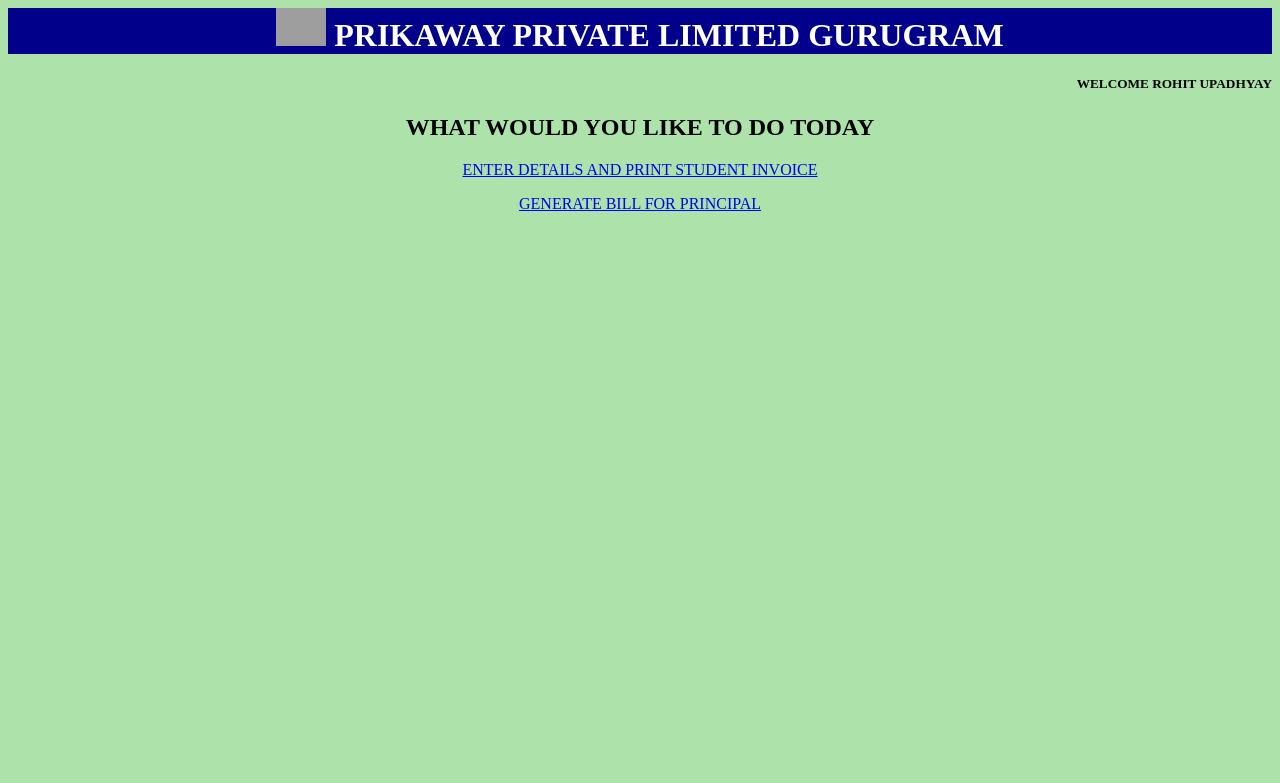
After one commit to AyushS305/flask, a Flask app: page /homepage in a window 1280 px wide. The commit adds this page. Shown: the top 783 px of the page. Run offline with Flask 3, Linux system fonts and the light colour scheme; grey boxes are pictures that could not be loaded.

Commit message:
added the homepage feature

```diff
--- a/app.py
+++ b/app.py
@@ -18,14 +18,16 @@ def auth():
       if request.form['username']!='rukaifu@gmail.com' or request.form['password']!='12345':
          error = 'Invalid Credentials. Please try again.'
       else:
-         return redirect(url_for('input'))
+         return redirect(url_for('homepage'))
+   return render_template('login.html', error=error)
 
-   return render_template('login.html', error=error)
+@app.route('/homepage')
+def homepage():
+   return render_template('homepage.html')
 
 
 @app.route('/input', methods = ['POST', 'GET'])
 def input ():
-
    cur=db_connect()
    cur.execute("select item_name from products")
    y=z=[]
--- /dev/null
+++ b/templates/homepage.html
@@ -0,0 +1,33 @@
+<html>
+    <head>
+        <title>Homepage</title>
+        <style>
+            h1 {
+              text-align: center;
+              display: block;
+              border: 1px black;
+              background-color: darkblue;
+              color: white;
+
+            }
+            img {
+              text-align: center;
+
+            }
+
+            body {
+           text-align: center;
+           background-color:rgb(173, 226, 170);
+
+         }
+
+            </style>
+    </head>
+    <body>
+        <h1 align="center"><img src=" https://drive.google.com/uc?export=view&id=1_d2XtM4F7MGepwXL-eMrpOq4_5rvoNoe" alt="PRIKAWAY" width="50",height="50"> PRIKAWAY PRIVATE LIMITED GURUGRAM</h1>
+        <h5 align="right">WELCOME ROHIT UPADHYAY</h4>
+        <h2>WHAT WOULD YOU LIKE TO DO TODAY</h2>
+        <p><a href="/input">ENTER DETAILS AND PRINT STUDENT INVOICE</a></p>
+        <p><a href="/input">GENERATE BILL FOR PRINCIPAL</a></p>
+    </body>
+</html>
--- a/templates/login.html
+++ b/templates/login.html
@@ -11,7 +11,8 @@
 
         body {
        text-align: center;
-       background-color:darksalmon;
+       background-color:rgb(111, 51, 146);
+       color: white;
 
      }
 
@@ -22,7 +23,7 @@
   <body>
     <div class="container">
     <h1><img src=" https://drive.google.com/uc?export=view&id=1_d2XtM4F7MGepwXL-eMrpOq4_5rvoNoe" alt="PRIKAWAY" ></h1>
-      <h1>Prikaway Private Limited, Gurugram</h1>
+      <h1>PRIKAWAY PRIVATE LIMITED GURUGRAM</h1>
       <br>
       <h2>Enter Login Details</h2>
       <form action="" method="post">
--- a/templates/student_invoice_input_template.html
+++ b/templates/student_invoice_input_template.html
@@ -32,7 +32,7 @@
       </head>
    <body>
       <form action = "http://localhost:5000/output" method = "POST">
-         <h1><img src=" https://drive.google.com/uc?export=view&id=1_d2XtM4F7MGepwXL-eMrpOq4_5rvoNoe" alt="PRIKAWAY" width="50",height="50"> PRIKAWAY PRIVATE LIMITED, GURUGRAM</h1>
+         <h1><img src=" https://drive.google.com/uc?export=view&id=1_d2XtM4F7MGepwXL-eMrpOq4_5rvoNoe" alt="PRIKAWAY" width="50",height="50"> PRIKAWAY PRIVATE LIMITED GURUGRAM</h1>
          <h2>ENTER STUDENT BILLING DETAILS</h2>
          <table>
             <td><b>Name</b></td>
```
